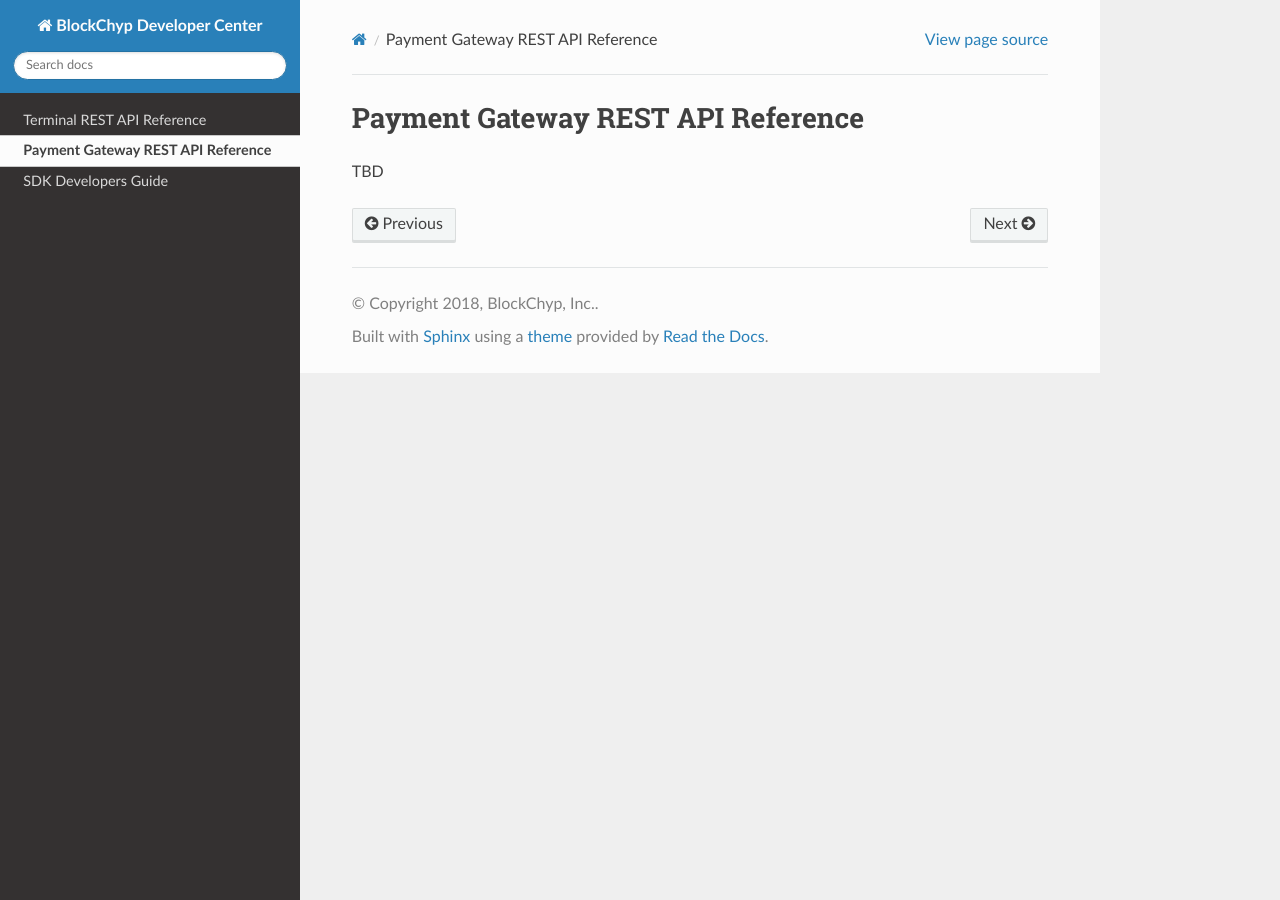
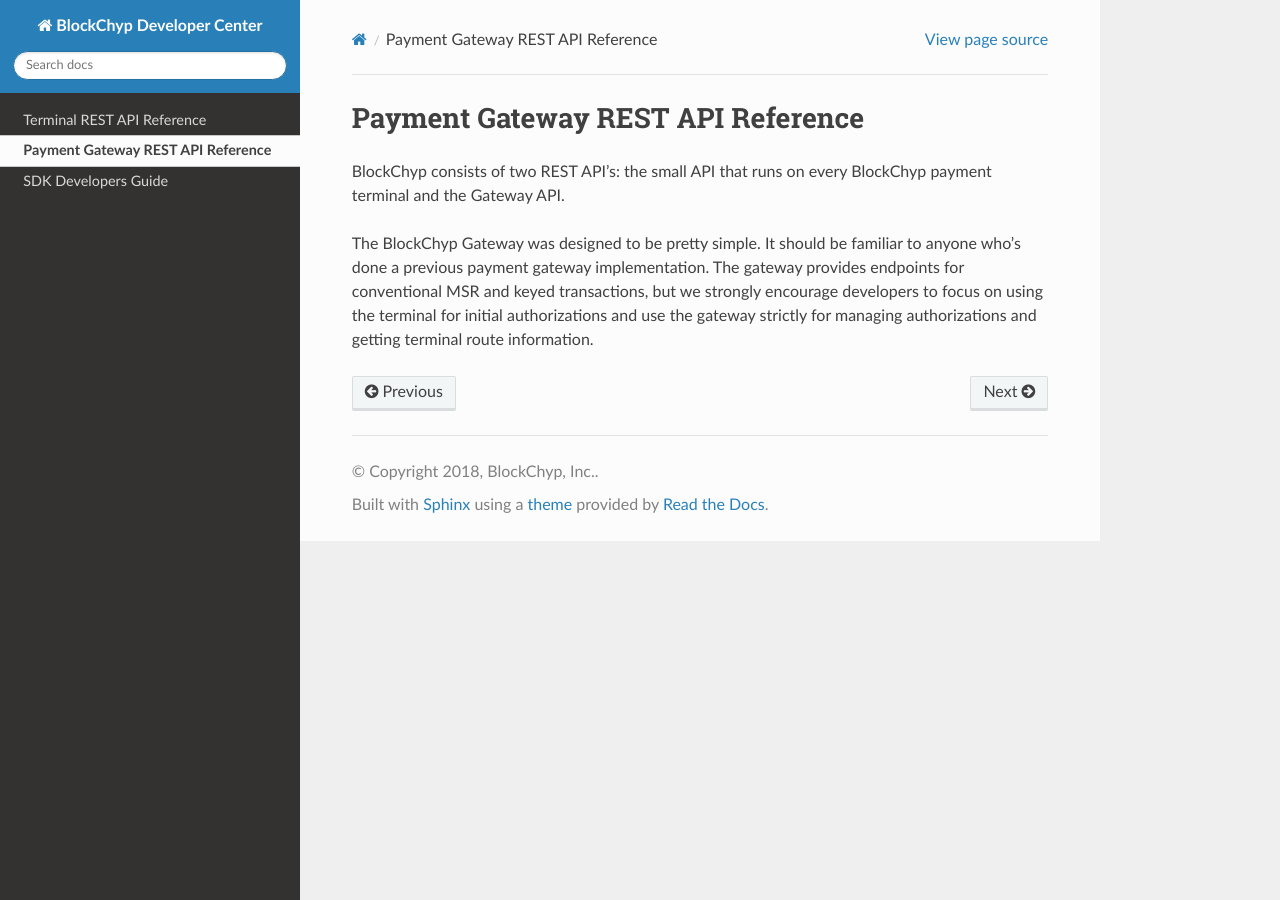
Before and after one commit to blockchyp/developer-docs, a Sphinx documentation site: the page built from docs/rest-api/gateway/index.rst, in a window 1280 px wide. Built offline with Sphinx 7.4.7 and the Read the Docs theme 2.0.0, drawn with Linux system fonts in a browser that asks for light colours.

Commit message:
Stubbed in gateway api docs.

```diff
--- a/docs/rest-api/gateway/index.rst
+++ b/docs/rest-api/gateway/index.rst
@@ -3,4 +3,12 @@
 Payment Gateway REST API Reference
 ==================================
 
-TBD
+BlockChyp consists of two REST API's: the small API that runs on every BlockChyp
+payment terminal and the Gateway API.
+
+The BlockChyp Gateway was designed to be pretty simple.  It should be familiar to
+anyone who's done a previous payment gateway implementation.  The gateway provides
+endpoints for conventional MSR and keyed transactions, but we strongly encourage
+developers to focus on using the terminal for initial authorizations and use
+the gateway strictly for managing authorizations and getting terminal route
+information.
```
